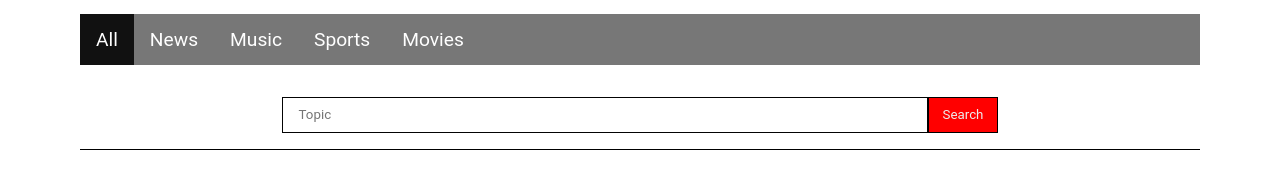
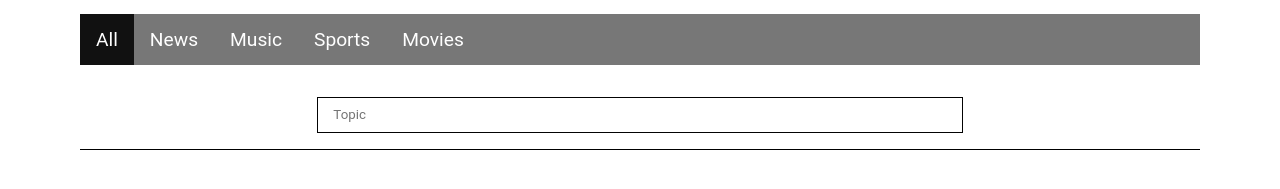
Before and after one commit to ghanshyam09/Home-task, a plain HTML site: page index.html in a window 1280 px wide. Shown: the part 99-288 px from the top of the page. Drawn offline with Linux system fonts and the light colour scheme.

Commit message:
input test

```diff
--- a/index.html
+++ b/index.html
@@ -10,8 +10,8 @@
       <img src="youtube.png" alt="" class="logo" />
       <div id="head" class="header"></div>
       <div id="search" class="input">
-        <input id="field" placeholder="Topic" class="input-field" type="text" />
-        <button id="btn" class="search_button">Search</button>
+        <input id="field" type="text" placeholder="Topic" class="input-field" />
+        <!-- <button id="btn" class="search_button">Search</button> -->
       </div>
     </div>
 
```
